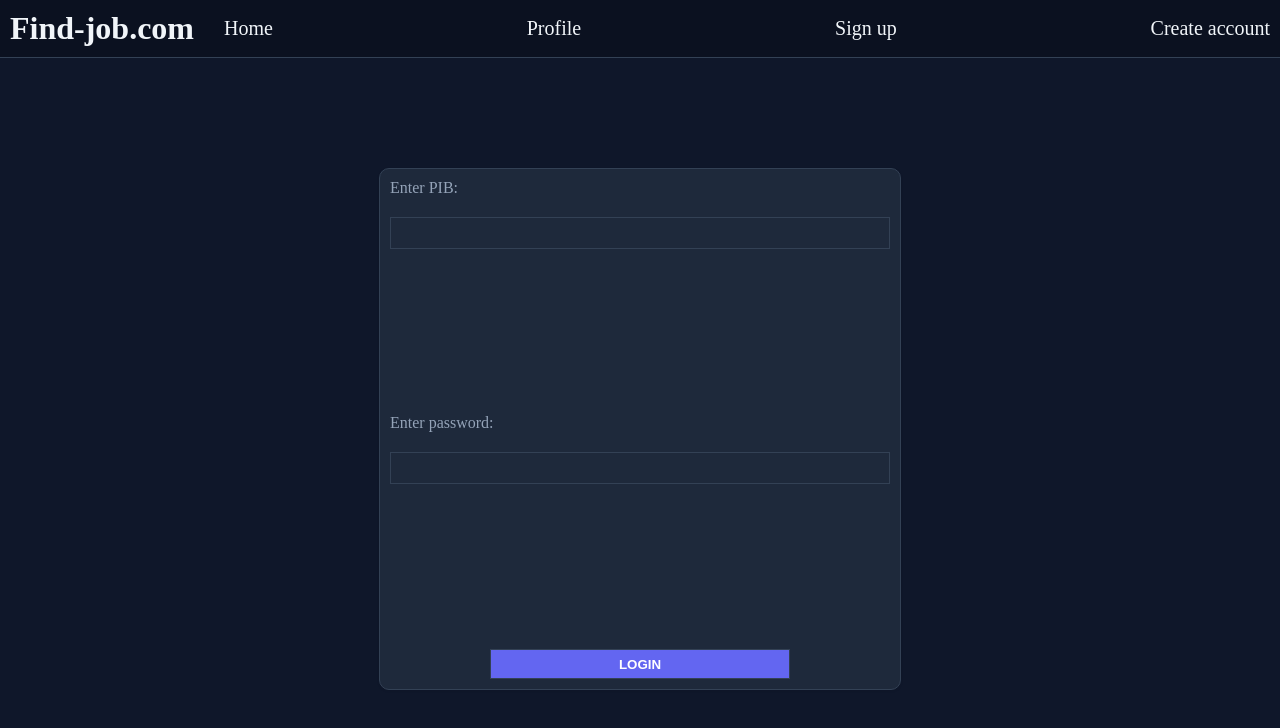
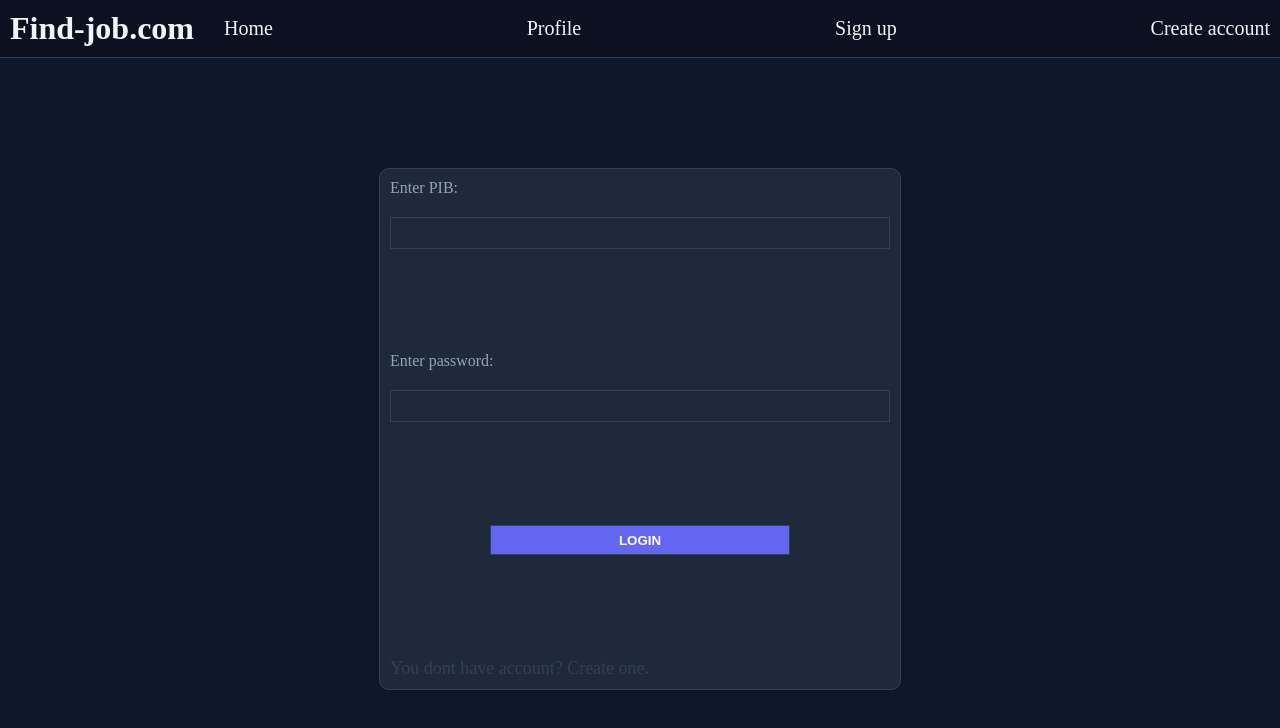
Before and after one commit to Lacko35/online-job-board, a React app in the folder frontend/: page /login in a window 1280 px wide. Shown: the top 728 px of the page. Built offline with nearby package versions, Linux system fonts and the light colour scheme; the HTML template or start-up script is replaced by a standard one.

Commit message:
Change of worker/company pages

```diff
--- a/frontend/src/components/CompanyLogin.jsx
+++ b/frontend/src/components/CompanyLogin.jsx
@@ -12,6 +12,10 @@ export default function CompanyLogin() {
         setCompanyObj(prev => ({
             [name]: value
         }));
+    }
+
+    function handleAccountCreation() {
+        navigationObj('/create-acc');
     }
 
     return (
@@ -43,6 +47,8 @@ export default function CompanyLogin() {
             <div>
                 <button>LOGIN</button>
             </div>
+
+            <p onClick={() => handleAccountCreation()}>You dont have account? Create one.</p>
         </div>
     )
 }
--- a/frontend/src/components/WorkerLogin.jsx
+++ b/frontend/src/components/WorkerLogin.jsx
@@ -1,6 +1,9 @@
 import { useState } from "react"
+import { useNavigate } from "react-router-dom";
 
 export default function WorkerLogin() {
+    const navigationObj = useNavigate();
+
     const [workerObj, setWorkerObj] = useState({
         username: '',
         password: ''
@@ -12,6 +15,10 @@ export default function WorkerLogin() {
         setCompanyObj(prev => ({
             [name]: value
         }));
+    }
+
+    function handleAccountCreation() {
+        navigationObj('/create-acc');
     }
 
     return (
@@ -43,6 +50,8 @@ export default function WorkerLogin() {
             <div>
                 <button>LOGIN</button>
             </div>
+
+            <p onClick={() => handleAccountCreation()}>You dont have account? Create one.</p>
         </div>
     )
 }
--- a/frontend/src/index.css
+++ b/frontend/src/index.css
@@ -306,6 +306,18 @@ header > .nav-links > p:hover {
     background-color: #818cf8;
 }
 
+.worker-login-container > p {
+    margin: 0;
+    padding: 0;
+    color: #f1f5f9;
+    font-size: 18px;
+    width: 300px;
+}
+
+.worker-login-container > p:hover {
+    border-bottom: 1px solid #94a3b8;
+}
+
 .company-login-container {
     margin: 0;
     padding: 10px;
@@ -363,6 +375,18 @@ header > .nav-links > p:hover {
 
 .company-login-container > div > button:hover {
     background-color: #818cf8;
+}
+
+.company-login-container > p {
+    margin: 0;
+    padding: 0;
+    color: #334155;
+    font-size: 18px;
+    width: 300px;
+}
+
+.company-login-container > p:hover {
+    border-bottom: 1px solid #94a3b8;
 }
 
 .home-container {
```
